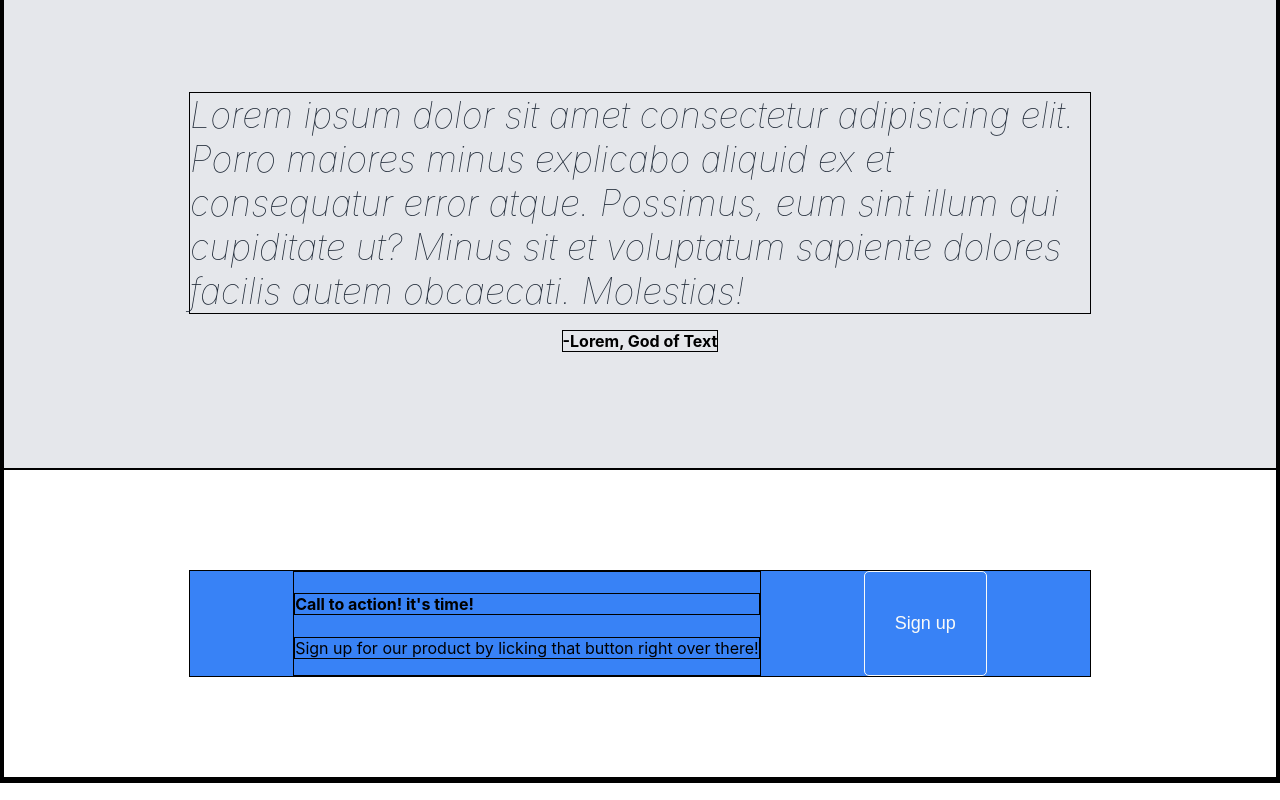
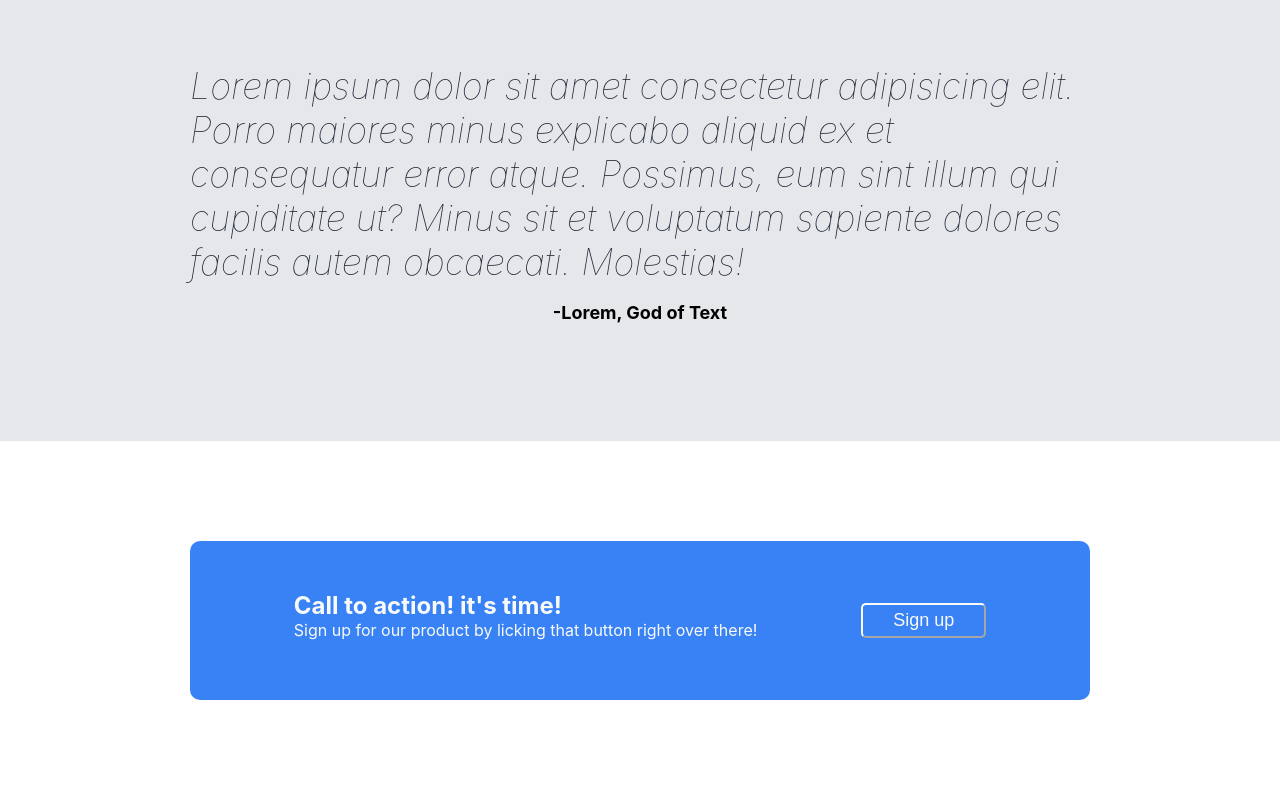
Before and after one commit to ghostnoodles/landing_page, a plain HTML site: page index.html in a window 1280 px wide. Shown: the part 919-1719 px from the top of the page. Drawn offline with Linux system fonts and the light colour scheme.

Commit message:
adjusted 'call to action' to h2 to make it look better, added font size to author to make it more readable, adjusted action div for better visual, adjusted action text to make readable

```diff
--- a/index.html
+++ b/index.html
@@ -76,7 +76,7 @@
         <section class="signup">
             <div class="action">
                 <div>
-                    <h4>Call to action! it's time!</h4>
+                    <h2>Call to action! it's time!</h2>
                     <p>Sign up for our product by licking that button right over there!</p>
                 </div>
                 <button>
--- a/style.css
+++ b/style.css
@@ -6,9 +6,9 @@ body {
     flex-direction: column;
 }
 
-* {
+/* * {
     border: 1px solid black;
-}
+} */
 
 header {
     background-color: #1F2937;
@@ -126,6 +126,7 @@ h1 {
 
 .author {
     font-weight: bold;
+    font-size: 18px;
     margin: 0.;
 }
 
@@ -141,8 +142,9 @@ h1 {
     display: flex;
     justify-content: space-evenly;
     flex-wrap: wrap;
-    padding: 0;
-    margin: 0;
+    border-radius: 10px;
+    padding: 50px 0px;
+    margin: 0 10px;
     background-color: #3882F6;
     max-width: 900px;
     flex: auto;
@@ -154,5 +156,17 @@ h1 {
     border-color: #F9FAF8;
     color: #F9FAF8;
     font-size: 18px;
-    padding: 8px 30px;
+    padding: 5px 30px;
+    align-self: center;
 }
+
+.action h2,
+    .action p {
+    margin: 0;
+    padding: 0;
+    color: #F9FAF8;
+}
+
+.action p {
+    margin-bottom: 10px;
+}
```
